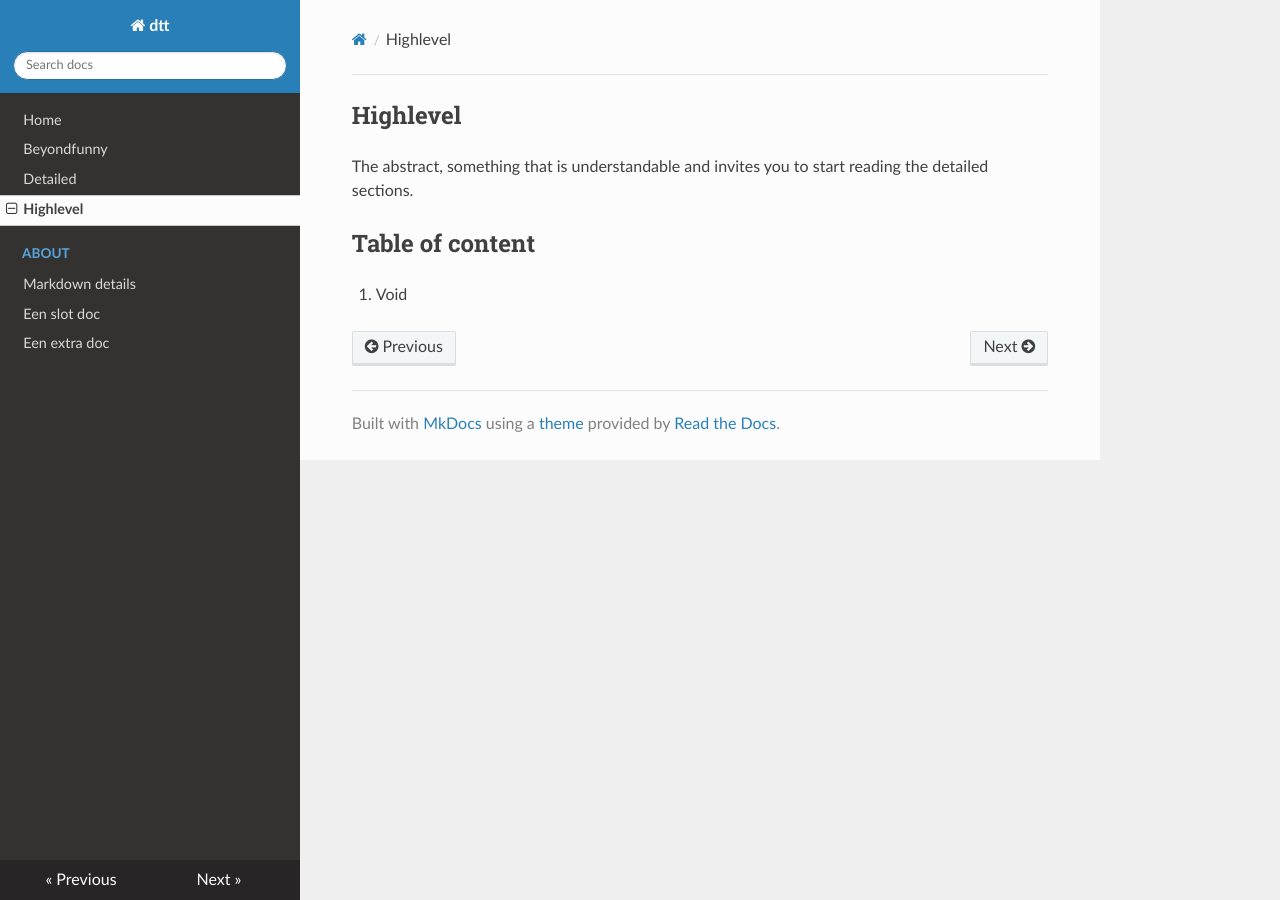
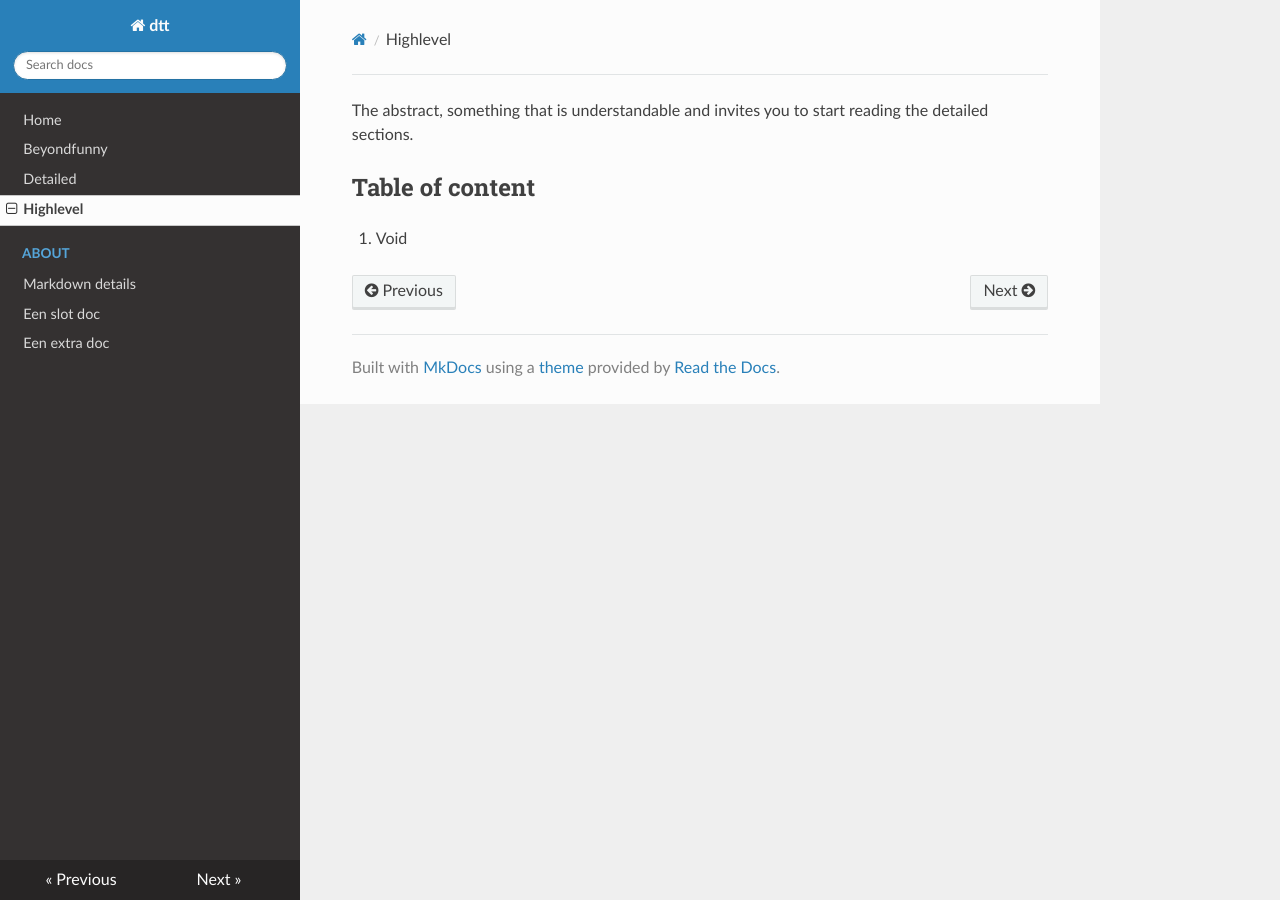
Before and after one commit to rienkdekok/dtt, an MkDocs documentation site: the page built from docs/highlevel.md, in a window 1280 px wide. Built offline with MkDocs 1.6.1, drawn with Linux system fonts in a browser that asks for light colours; nearby versions of some CDN libraries.

Commit message:
Update highlevel.md

```diff
--- a/docs/highlevel.md
+++ b/docs/highlevel.md
@@ -1,4 +1,3 @@
-## Highlevel
 The abstract, something that is understandable and invites you to start reading the detailed sections.
 
 ##  Table of content
```
